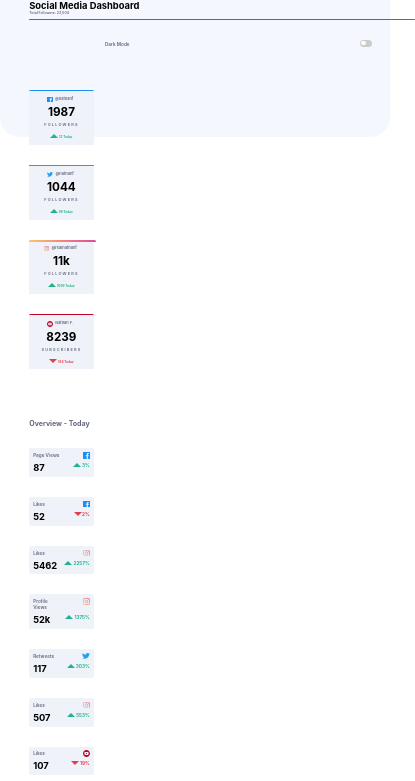
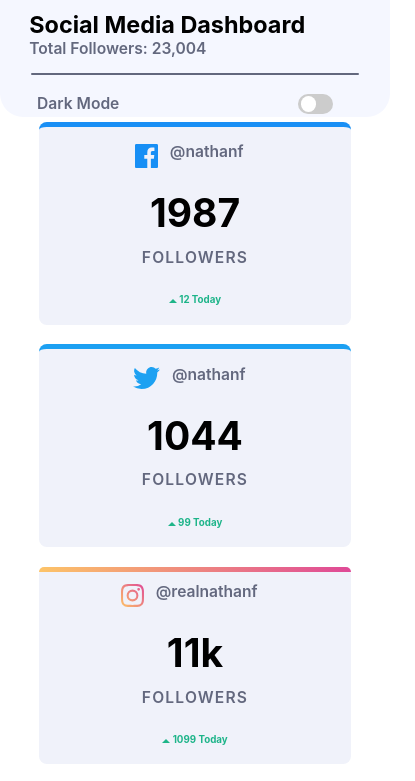
Before and after one commit to SalouniRaghuwanshi/social-media-dashboard-with-theme-switcher-master, a plain HTML site: page index.html in a window 390 px wide. Shown: the top 781 px of the page, 415 px wide, since content can reach past the window. Drawn offline with nearby package versions, Linux system fonts and the light colour scheme; a web font is replaced by a local one.

Commit message:
update Stylesheet

```diff
--- a/style.css
+++ b/style.css
@@ -322,78 +322,269 @@ body{
      Media Query
                  */
   @media (max-width: 400px) {
+
+    body{
+      margin: 0;
+      padding: 0;
+      font-weight:  400, 700;
+      font-family: Inter;
+    }
+
       .block{
         z-index: -10;
-      height: 35vw;
+        height: 30vw;
         width: 100vw;
         position: absolute;
         top: 0;
         left: 0;
-      border-bottom-left-radius: 20px;
-      border-bottom-right-radius: 20px;
+        border-bottom-left-radius: 6vw;
+        border-bottom-right-radius: 6vw;
       }
+
       .card{
         width: 85vw;
-      margin: auto;
+        font-size: 3vw;
       }
       .header{
         display: grid;
         grid-template-columns: 1fr;
       }
+      .head1{
+        margin-bottom: 0;
+      }
+      .head2{
+        margin-top: 0;
+        font-size: 2vw;
+      }
       .mobileline{
         display: block;
-      width: 99vw;
+        width: 99%;
         margin: auto;
-      height: 1px;
+        height: 0.4vw;
         border-radius: 1px;
         background: hsl(228, 12%, 44%);
       }
       .darkmode{
         position: relative;
-      margin: 20px auto;
       }
       .text1{
         display: inline-block;
-      position: relative;
-      margin: 0;
-      top: 1px;
-      right: 105px;
+        position: absolute;
+        top: 5vw;
+        left: 2vw;
+        margin-bottom: 5vw;
       }
       .modeswitch{
         display: inline-block;
         position: absolute;
-      margin: auto;
-      top: auto;
-      right: auto;
-      left: 150px;
+        margin: 0;
+        top: 5vw;
+        right: 7vw;
+        margin-bottom: 5vw;
       }
-    .darks.shade{
+      .socialacc{
+        margin-top: 12vw;
+        display: grid;
+        grid-template-columns:1fr;
+        grid-row-gap: 5vw;
+        text-align: center;
+      }
+      .facebook{
+        /* background: hsl(227, 47%, 96%); */
+        border-top: solid 1.5vw hsl(208, 92%, 53%);
+        border-radius: 2vw;
+        padding: 2vw;
+      }
+      .twitter{
+        /* background: hsl(227, 47%, 96%); */
+        border-top: solid 1.5vw hsl(203, 89%, 53%);
+        border-radius: 2vw;
+        padding: 2vw;
+      }
+      .instagram{
+        position: relative;
+        /* background: hsl(227, 47%, 96%); */
+        border-radius:2vw;
+        padding: 2vw;
+      }
+      .line{
+        position: absolute;
+        background: linear-gradient(to right, hsl(37, 97%, 70%), hsl(329, 70%, 58%));
+        height: 1.5vw;
+        width: 80vw;
+        top: 0;
+        left: -0vw;
+        border-top-right-radius: 2vw;
+        border-top-left-radius: 2vw;
+      }
+      .youtube{
+        /* background: hsl(227, 47%, 96%); */
+        border-top: solid 2vw hsl(348, 97%, 39%);
+        border-radius: 2vw;
+        padding: 4vw;
+      }
+      .t1{
+        padding-bottom: 3vw;
+        font-size: 4vw;
+        position: relative;
+      }
+      .logo{
+        position: relative;
+        top: 2.5vw;
+        right: 3vw;
+        height: 6vw;
+      }
+      .t2{
+        margin:  auto;
+        padding-top: 3vw;
+        font-size: 10vw;
+        font-weight: 700;
+        padding-bottom: 3vw;
+      }
+      .t3{
+        font-size: 3.5vw;
+        margin-top: 0;
+        font-weight: 100;
+        text-transform: uppercase;
+        letter-spacing: 0.3vw;
+        margin-bottom: 3vw;
+      }
+      .t4{
+        font-size: 2.5vw;
+        font-weight: 700;
+        margin-bottom: 3vw;
+      }
+
+      .bold{
+        font-size: 6vw;
+        font-weight: 700;
         margin: 0;
       }
-    .darks.dark-white{
-      margin: 0;
+      .shade{
+        color: hsl(228, 12%, 44%);
+        font-weight: 600;
+        padding-bottom: 4vw;
+        font-size: 4vw;
       }
-    .socialacc{
-      margin-top: 20px;
-      display: grid;
-      grid-template-columns: 1fr;
-      grid-row-gap: 20px;
-      text-align: center;
+      .subhead{
+        padding-top: 6vw;
+        padding-bottom: 3vw;
+        font-size: 5vw;
+        color: hsl(228, 12%, 44%);
+        font-weight: 700;
+        width: 80vw;
+        margin: auto;
       }
       .overview{
         display: grid;
-      grid-template-columns: 1fr;
-      grid-column-gap: 20px;
-      grid-row-gap: 20px;
+        grid-template-columns:1fr;
+        grid-row-gap: 2vw;
+        width: 80vw;
+        margin: auto;
+      }
+      .overview-items{
+        display: grid;
+        grid-template-columns: 1fr 1fr;
+       padding: 4vw;
+        /* background: hsl(227, 47%, 96%); */
+        border-radius: 2vw;
+        width: 80vw;
+      }
+      .background-white{
+        background: hsl(227, 47%, 96%);
+        width: 80vw;
+        margin: auto;
+      }
+      .align-right{
+        text-align: right;
+      }
+      .logo1{
+        height: 6vw;
       }
       .attribution{
-      position: relative;
+        position: absolute;
         display: block;
         width: 99%;
         margin: auto;
+        bottom: 1vw;
+        top:770vw
+      }
+
+      /* Togglebutton */
+      /* The switch - the box around the slider */
+
+      .switch {
+        position: relative;
+        display: inline-block;
+        width: 9vw;
+        height: 5vw;
+      }
+
+      /* Hide default HTML checkbox */
+
+      .switch input {
+        opacity: 0;
+        width: 0;
+        height: 0;
+      }
+
+      /* The slider */
+
+      .slider {
+        position: absolute;
+        cursor: pointer;
+        top: 0;
+        left: 0;
+        right: 0;
         bottom: 0;
+        background-color: #ccc;
+        -webkit-transition: .4s;
+        transition: .4s;
       }
-    .subhead{
-      margin: 50px auto 20px;
+      .slider:hover{
+        background-image: linear-gradient(to right, hsl(210, 78%, 56%), hsl(146, 68%, 55%));
       }
+
+      .slider:before {
+        position: absolute;
+        content: "";
+        height:4vw;
+        width: 4vw;
+        left: 0.6vw;
+        bottom: 0.6vw;
+        background-color: white;
+        -webkit-transition: .4s;
+        transition: .4s;
       }
+
+      input:checked + .slider {
+        /* background-color: #2196F3; */
+
+        background-image: linear-gradient(to right, hsl(210, 78%, 56%), hsl(146, 68%, 55%));
+      }
+
+      input:focus + .slider {
+        box-shadow: 0 0 0.4vw #2196F3;
+      }
+
+      input:checked + .slider:before {
+        -webkit-transform: translateX(3.5vw);
+        -ms-transform: translateX(3.5vw);
+        transform: translateX(3.5vw);
+      }
+
+
+      /* Rounded sliders */
+
+      .slider.round {
+        border-radius: 4vw;
+      }
+
+      .slider.round:before {
+        border-radius: 50%;
+      }
+
+
+
+
+  }
```
Lines whose indentation alone changed are shown as unchanged.
